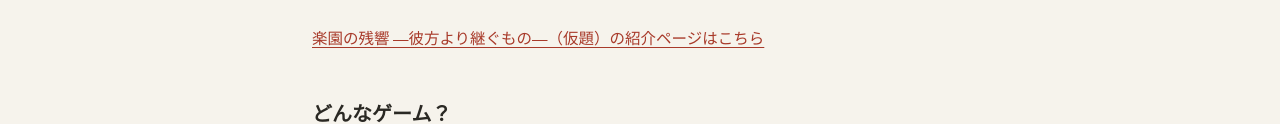
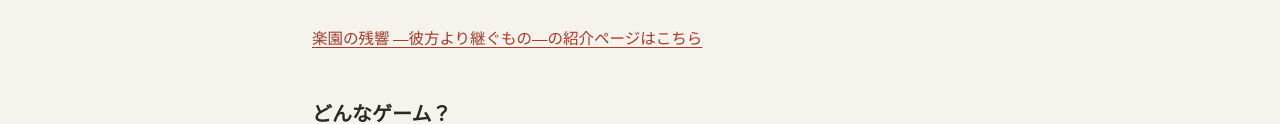
Before and after one commit to Tellate-Arcadia/tellate-arcadia.github.io, a plain HTML site: page posts/rakuen-announce.html in a window 1280 px wide. Shown: the part 566-690 px from the top of the page. Drawn offline with Linux system fonts and the light colour scheme.

Commit message:
Update rakuen-announce.html

```diff
--- a/posts/rakuen-announce.html
+++ b/posts/rakuen-announce.html
@@ -57,7 +57,7 @@
 
       <p>Spirit Trekと並行してこっそり作っていた新作RPGについて、ようやくお見せできる形になってきたので、ゲームページに紹介ページを追加しました。</p>
 
-      <p><a href="../games/rakuen-no-zankyo.html">楽園の残響 ―彼方より継ぐもの―（仮題）の紹介ページはこちら</a></p>
+      <p><a href="../games/rakuen-no-zankyo.html">楽園の残響 ―彼方より継ぐもの―の紹介ページはこちら</a></p>
 
       <h2>どんなゲーム？</h2>
       <p>舞台は、雲の上まで伸びる巨大な「世界樹」と、そのふもとの街アルヴェリア。世界樹の内側には古代遺跡が階層状に広がっていて、主人公は仲間たちと一緒に、その頂を目指して一段ずつ登っていきます。</p>
```
